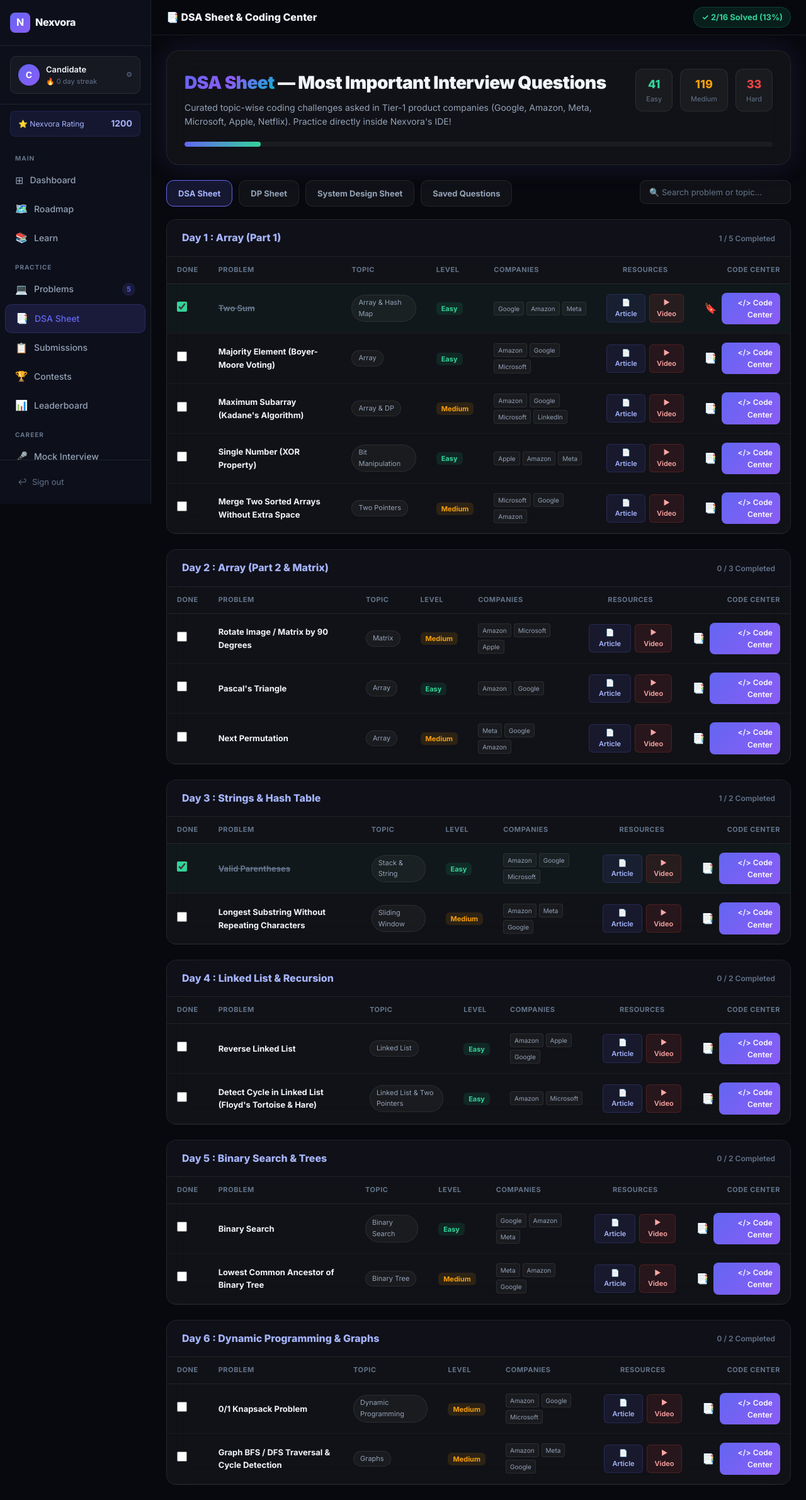
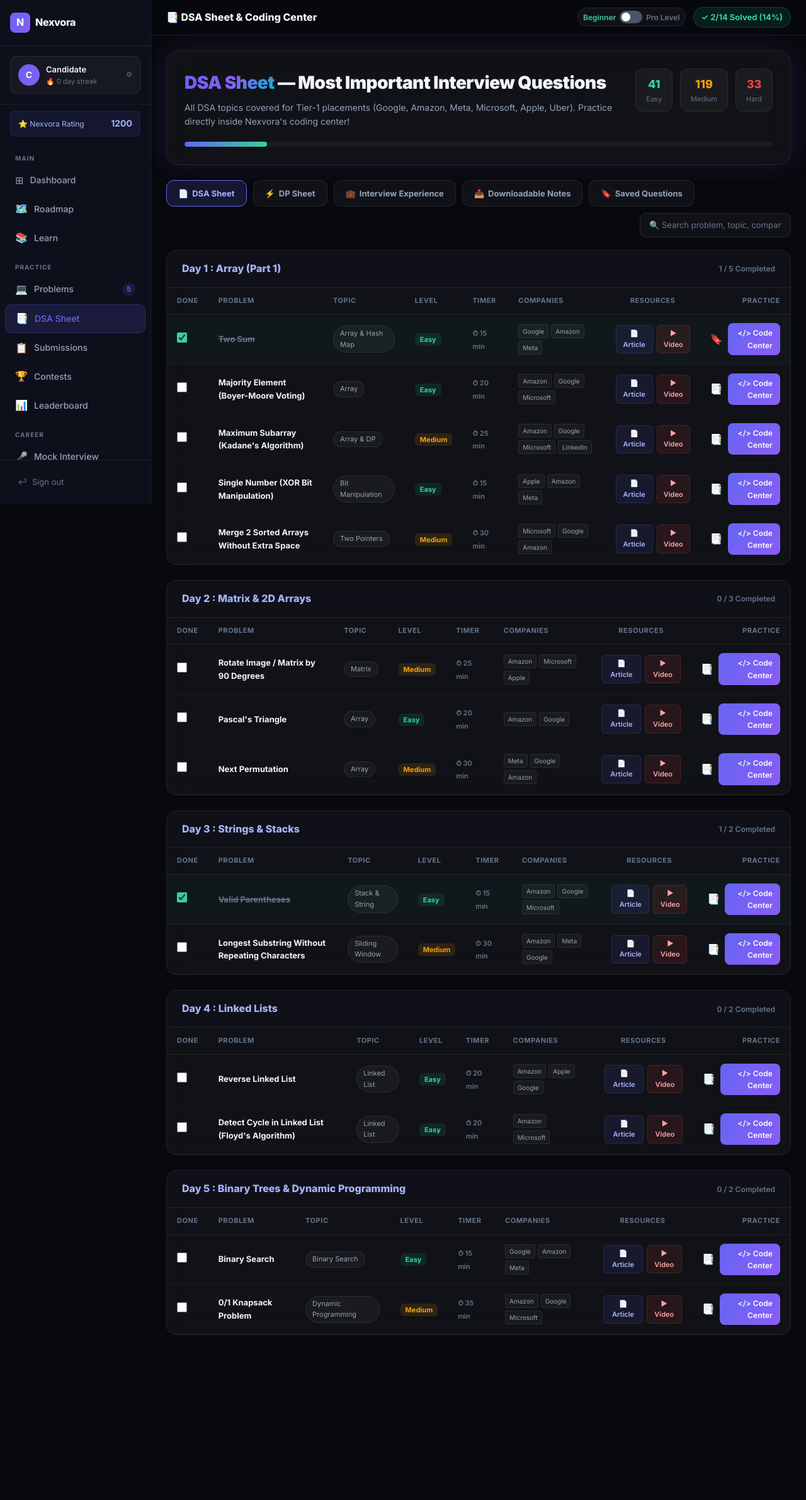
Before and after one commit to 24f2006167/career-platform-backend, a Next.js app in the folder frontend/: page /dsa-sheet in a window 1280 px wide. Shown: the whole page at 63% size. After the commit the page ends 2144 px from the top, so only its background shows below. Built offline with nearby package versions, Linux system fonts and the light colour scheme.

Commit message:
Full feature alignment with Apna College DSA Sheet: Beginner/Pro level toggle, Timers, DP Sheet, PDF Downloadable Notes, and Interview Experiences

```diff
--- a/frontend/app/dsa-sheet/page.tsx
+++ b/frontend/app/dsa-sheet/page.tsx
@@ -1,6 +1,6 @@
 "use client";
 
-import { useState, useEffect } from "react";
+import { useState } from "react";
 import Link from "next/link";
 import Sidebar from "@/components/dashboard/Sidebar";
 
@@ -14,6 +14,7 @@ interface SheetProblem {
   youtubeUrl?: string;
   estimatedTime: string;
   topic: string;
+  level: "Beginner" | "Pro";
 }
 
 interface DaySheet {
@@ -37,6 +38,7 @@ const DSA_SHEETS_DATA: DaySheet[] = [
         youtubeUrl: "https://www.youtube.com/watch?v=UXDSeD9mN-E",
         estimatedTime: "15 min",
         topic: "Array & Hash Map",
+        level: "Beginner",
       },
       {
         id: "p2",
@@ -48,6 +50,7 @@ const DSA_SHEETS_DATA: DaySheet[] = [
         youtubeUrl: "https://www.youtube.com/watch?v=npowH4yn0XM",
         estimatedTime: "20 min",
         topic: "Array",
+        level: "Beginner",
       },
       {
         id: "p3",
@@ -59,10 +62,11 @@ const DSA_SHEETS_DATA: DaySheet[] = [
         youtubeUrl: "https://www.youtube.com/watch?v=AHZpyENo7kE",
         estimatedTime: "25 min",
         topic: "Array & DP",
+        level: "Pro",
       },
       {
         id: "p4",
-        title: "Single Number (XOR Property)",
+        title: "Single Number (XOR Bit Manipulation)",
         slug: "single-number",
         difficulty: "Easy",
         companies: ["Apple", "Amazon", "Meta"],
@@ -70,10 +74,11 @@ const DSA_SHEETS_DATA: DaySheet[] = [
         youtubeUrl: "https://www.youtube.com/watch?v=bYw780k9h3M",
         estimatedTime: "15 min",
         topic: "Bit Manipulation",
+        level: "Beginner",
       },
       {
         id: "p5",
-        title: "Merge Two Sorted Arrays Without Extra Space",
+        title: "Merge 2 Sorted Arrays Without Extra Space",
         slug: "merge-sorted-array",
         difficulty: "Medium",
         companies: ["Microsoft", "Google", "Amazon"],
@@ -81,12 +86,13 @@ const DSA_SHEETS_DATA: DaySheet[] = [
         youtubeUrl: "https://www.youtube.com/watch?v=n7uwj04E0I4",
         estimatedTime: "30 min",
         topic: "Two Pointers",
+        level: "Pro",
       },
     ],
   },
   {
     day: 2,
-    title: "Day 2 : Array (Part 2 & Matrix)",
+    title: "Day 2 : Matrix & 2D Arrays",
     problems: [
       {
         id: "p6",
@@ -98,6 +104,7 @@ const DSA_SHEETS_DATA: DaySheet[] = [
         youtubeUrl: "https://www.youtube.com/watch?v=Y72QeX0Efxw",
         estimatedTime: "25 min",
         topic: "Matrix",
+        level: "Pro",
       },
       {
         id: "p7",
@@ -109,6 +116,7 @@ const DSA_SHEETS_DATA: DaySheet[] = [
         youtubeUrl: "https://www.youtube.com/watch?v=6JYIGP6XBLo",
         estimatedTime: "20 min",
         topic: "Array",
+        level: "Beginner",
       },
       {
         id: "p8",
@@ -120,12 +128,13 @@ const DSA_SHEETS_DATA: DaySheet[] = [
         youtubeUrl: "https://www.youtube.com/watch?v=JDOXKqF60RQ",
         estimatedTime: "30 min",
         topic: "Array",
+        level: "Pro",
       },
     ],
   },
   {
     day: 3,
-    title: "Day 3 : Strings & Hash Table",
+    title: "Day 3 : Strings & Stacks",
     problems: [
       {
         id: "p9",
@@ -137,6 +146,7 @@ const DSA_SHEETS_DATA: DaySheet[] = [
         youtubeUrl: "https://www.youtube.com/watch?v=wkDfsKijrZ8",
         estimatedTime: "15 min",
         topic: "Stack & String",
+        level: "Beginner",
       },
       {
         id: "p10",
@@ -148,12 +158,13 @@ const DSA_SHEETS_DATA: DaySheet[] = [
         youtubeUrl: "https://www.youtube.com/watch?v=qtVh-XEpsJo",
         estimatedTime: "30 min",
         topic: "Sliding Window",
+        level: "Pro",
       },
     ],
   },
   {
     day: 4,
-    title: "Day 4 : Linked List & Recursion",
+    title: "Day 4 : Linked Lists",
     problems: [
       {
         id: "p11",
@@ -165,23 +176,25 @@ const DSA_SHEETS_DATA: DaySheet[] = [
         youtubeUrl: "https://www.youtube.com/watch?v=iRtLEfYI0c8",
         estimatedTime: "20 min",
         topic: "Linked List",
+        level: "Beginner",
       },
       {
         id: "p12",
-        title: "Detect Cycle in Linked List (Floyd's Tortoise & Hare)",
+        title: "Detect Cycle in Linked List (Floyd's Algorithm)",
         slug: "linked-list-cycle",
         difficulty: "Easy",
         companies: ["Amazon", "Microsoft"],
         articleUrl: "https://takeuforward.org/data-structure/detect-a-cycle-in-a-linked-list/",
         youtubeUrl: "https://www.youtube.com/watch?v=354J83hXcT0",
         estimatedTime: "20 min",
-        topic: "Linked List & Two Pointers",
+        topic: "Linked List",
+        level: "Beginner",
       },
     ],
   },
   {
     day: 5,
-    title: "Day 5 : Binary Search & Trees",
+    title: "Day 5 : Binary Trees & Dynamic Programming",
     problems: [
       {
         id: "p13",
@@ -193,26 +206,10 @@ const DSA_SHEETS_DATA: DaySheet[] = [
         youtubeUrl: "https://www.youtube.com/watch?v=MHf6aWe25eE",
         estimatedTime: "15 min",
         topic: "Binary Search",
+        level: "Beginner",
       },
       {
         id: "p14",
-        title: "Lowest Common Ancestor of Binary Tree",
-        slug: "lowest-common-ancestor",
-        difficulty: "Medium",
-        companies: ["Meta", "Amazon", "Google"],
-        articleUrl: "https://takeuforward.org/data-structure/lowest-common-ancestor-for-two-given-nodes/",
-        youtubeUrl: "https://www.youtube.com/watch?v=_-QHfMDde90",
-        estimatedTime: "25 min",
-        topic: "Binary Tree",
-      },
-    ],
-  },
-  {
-    day: 6,
-    title: "Day 6 : Dynamic Programming & Graphs",
-    problems: [
-      {
-        id: "p15",
         title: "0/1 Knapsack Problem",
         slug: "01-knapsack",
         difficulty: "Medium",
@@ -221,25 +218,23 @@ const DSA_SHEETS_DATA: DaySheet[] = [
         youtubeUrl: "https://www.youtube.com/watch?v=GqOmJxyKH8w",
         estimatedTime: "35 min",
         topic: "Dynamic Programming",
-      },
-      {
-        id: "p16",
-        title: "Graph BFS / DFS Traversal & Cycle Detection",
-        slug: "graph-bfs-dfs",
-        difficulty: "Medium",
-        companies: ["Amazon", "Meta", "Google"],
-        articleUrl: "https://takeuforward.org/data-structure/breadth-first-search-bfs-level-order-traversal/",
-        youtubeUrl: "https://www.youtube.com/watch?v=-tgVpUgsQ5k",
-        estimatedTime: "30 min",
-        topic: "Graphs",
+        level: "Pro",
       },
     ],
   },
 ];
 
+const NOTES_DOWNLOADS = [
+  { title: "Complete Array & Matrix Cheatsheet PDF", size: "2.4 MB", type: "PDF Notes" },
+  { title: "Binary Trees & BST Master Cheatsheet", size: "3.1 MB", type: "PDF Notes" },
+  { title: "Dynamic Programming Top 20 Patterns", size: "4.5 MB", type: "PDF Notes" },
+  { title: "System Design HLD/LLD Handbook", size: "6.8 MB", type: "PDF Handbook" },
+];
+
 export default function DSASheetPage() {
   const [searchQuery, setSearchQuery] = useState("");
-  const [selectedCategory, setSelectedCategory] = useState("DSA Sheet");
+  const [activeTab, setActiveTab] = useState<"DSA Sheet" | "DP Sheet" | "Interview Experience" | "Downloadable Notes" | "Saved Questions">("DSA Sheet");
+  const [proMode, setProMode] = useState(false);
   const [completedMap, setCompletedMap] = useState<Record<string, boolean>>({ p1: true, p9: true });
   const [bookmarkedMap, setBookmarkedMap] = useState<Record<string, boolean>>({ p1: true });
 
@@ -265,6 +260,29 @@ export default function DSASheetPage() {
             <h1 style={{ fontSize: "16px", fontWeight: "800" }}>📑 DSA Sheet & Coding Center</h1>
           </div>
           <div style={{ marginLeft: "auto", display: "flex", gap: "12px", alignItems: "center" }}>
+            {/* Beginner / Pro Level Switch */}
+            <div style={{
+              display: "flex", alignItems: "center", gap: "6px",
+              padding: "4px 8px", borderRadius: "999px",
+              background: "var(--nex-surface)", border: "1px solid var(--nex-border)"
+            }}>
+              <span style={{ fontSize: "12px", color: !proMode ? "#34d399" : "var(--nex-text-3)", fontWeight: "600" }}>Beginner</span>
+              <button
+                onClick={() => setProMode(!proMode)}
+                style={{
+                  width: "36px", height: "20px", borderRadius: "999px",
+                  background: proMode ? "var(--nex-primary)" : "#4b5563",
+                  border: "none", cursor: "pointer", position: "relative", transition: "all 0.2s"
+                }}
+              >
+                <div style={{
+                  width: "14px", height: "14px", borderRadius: "50%", background: "white",
+                  position: "absolute", top: "3px", left: proMode ? "19px" : "3px", transition: "all 0.2s"
+                }} />
+              </button>
+              <span style={{ fontSize: "12px", color: proMode ? "#a5b4fc" : "var(--nex-text-3)", fontWeight: "600" }}>Pro Level</span>
+            </div>
+
             <div style={{
               display: "flex", alignItems: "center", gap: "6px",
               padding: "5px 12px", borderRadius: "999px",
@@ -284,8 +302,8 @@ export default function DSASheetPage() {
                 <h2 style={{ fontSize: "28px", fontWeight: "900", letterSpacing: "-0.02em", marginBottom: "6px" }}>
                   <span className="gradient-text">DSA Sheet</span> — Most Important Interview Questions
                 </h2>
-                <p style={{ color: "var(--nex-text-2)", fontSize: "14px", maxWidth: "650px", lineHeight: "1.6" }}>
-                  Curated topic-wise coding challenges asked in Tier-1 product companies (Google, Amazon, Meta, Microsoft, Apple, Netflix). Practice directly inside Nexvora&apos;s IDE!
+                <p style={{ color: "var(--nex-text-2)", fontSize: "14px", maxWidth: "680px", lineHeight: "1.6" }}>
+                  All DSA topics covered for Tier-1 placements (Google, Amazon, Meta, Microsoft, Apple, Uber). Practice directly inside Nexvora&apos;s coding center!
                 </p>
               </div>
 
@@ -320,46 +338,97 @@ export default function DSASheetPage() {
             </div>
           </div>
 
-          {/* Navigation Category Tabs */}
-          <div style={{ display: "flex", gap: "10px", marginBottom: "20px", flexWrap: "wrap" }}>
-            {["DSA Sheet", "DP Sheet", "System Design Sheet", "Saved Questions"].map((tab) => (
+          {/* Navigation Tabs (Matching Apna College Layout) */}
+          <div style={{ display: "flex", gap: "10px", marginBottom: "20px", flexWrap: "wrap", alignItems: "center" }}>
+            {[
+              { id: "DSA Sheet", icon: "📄" },
+              { id: "DP Sheet", icon: "⚡" },
+              { id: "Interview Experience", icon: "💼" },
+              { id: "Downloadable Notes", icon: "📥" },
+              { id: "Saved Questions", icon: "🔖" },
+            ].map((tab) => (
               <button
-                key={tab}
-                onClick={() => setSelectedCategory(tab)}
+                key={tab.id}
+                onClick={() => setActiveTab(tab.id as typeof activeTab)}
                 style={{
                   padding: "10px 18px", borderRadius: "12px", fontSize: "13px", fontWeight: "700",
-                  border: `1px solid ${selectedCategory === tab ? "var(--nex-primary)" : "var(--nex-border)"}`,
-                  background: selectedCategory === tab ? "rgba(99,102,241,0.15)" : "var(--nex-surface)",
-                  color: selectedCategory === tab ? "#a5b4fc" : "var(--nex-text-2)",
-                  cursor: "pointer", transition: "all 0.2s"
+                  border: `1px solid ${activeTab === tab.id ? "var(--nex-primary)" : "var(--nex-border)"}`,
+                  background: activeTab === tab.id ? "rgba(99,102,241,0.15)" : "var(--nex-surface)",
+                  color: activeTab === tab.id ? "#a5b4fc" : "var(--nex-text-2)",
+                  cursor: "pointer", transition: "all 0.2s", display: "flex", alignItems: "center", gap: "6px"
                 }}
               >
-                {tab}
+                <span>{tab.icon}</span>
+                <span>{tab.id}</span>
               </button>
             ))}
+
             <div style={{ marginLeft: "auto", minWidth: "240px" }}>
               <input
                 type="text"
                 value={searchQuery}
                 onChange={(e) => setSearchQuery(e.target.value)}
-                placeholder="🔍 Search problem or topic..."
+                placeholder="🔍 Search problem, topic, company..."
                 className="nex-input"
                 style={{ padding: "8px 14px", fontSize: "13px" }}
               />
             </div>
           </div>
 
-          {/* Day-Wise Sheets List */}
+          {/* Tab Content Rendering */}
+          {activeTab === "Downloadable Notes" ? (
+            <div style={{ display: "grid", gridTemplateColumns: "repeat(2, 1fr)", gap: "16px" }}>
+              {NOTES_DOWNLOADS.map((note) => (
+                <div key={note.title} className="glass" style={{ padding: "20px", borderRadius: "14px", display: "flex", alignItems: "center", justifyContent: "space-between" }}>
+                  <div>
+                    <div style={{ fontSize: "11px", color: "#a5b4fc", fontWeight: "700", textTransform: "uppercase" }}>{note.type} • {note.size}</div>
+                    <div style={{ fontSize: "15px", fontWeight: "800", color: "var(--nex-text-1)", marginTop: "4px" }}>{note.title}</div>
+                  </div>
+                  <button className="btn-primary btn-sm" onClick={() => alert(`Downloading ${note.title}...`)}>
+                    📥 Download
+                  </button>
+                </div>
+              ))}
+            </div>
+          ) : activeTab === "Interview Experience" ? (
+            <div className="glass" style={{ padding: "24px", borderRadius: "16px" }}>
+              <h3 style={{ fontSize: "18px", fontWeight: "800", marginBottom: "12px" }}>💼 Tier-1 Interview Experiences & Questions</h3>
+              <p style={{ color: "var(--nex-text-2)", fontSize: "14px", marginBottom: "20px" }}>
+                Real technical interview breakdown from candidates who cracked Google, Amazon, Meta, and Microsoft SDE roles in 2026.
+              </p>
+              <div style={{ display: "flex", flexDirection: "column", gap: "12px" }}>
+                {[
+                  { company: "Google SDE-1", rounds: "4 Coding Rounds + 1 Googlyness", date: "August 2026", tags: ["Graph BFS", "DP Tree", "System Design"] },
+                  { company: "Amazon SDE-2", rounds: "3 Coding Rounds + Bar Raiser LPs", date: "July 2026", tags: ["Two Pointers", "Sliding Window", "Leadership"] },
+                  { company: "Meta Production Engineer", rounds: "Systems Coding + Architecture", date: "August 2026", tags: ["Consistent Hash", "Cache Invalidation"] },
+                ].map((exp, i) => (
+                  <div key={i} style={{ padding: "16px", borderRadius: "12px", background: "var(--nex-surface)", border: "1px solid var(--nex-border)" }}>
+                    <div style={{ display: "flex", justifyContent: "space-between", alignItems: "center", marginBottom: "6px" }}>
+                      <div style={{ fontSize: "15px", fontWeight: "800", color: "var(--nex-text-1)" }}>{exp.company}</div>
+                      <div style={{ fontSize: "12px", color: "var(--nex-text-3)" }}>{exp.date}</div>
+                    </div>
+                    <div style={{ fontSize: "13px", color: "var(--nex-text-2)", marginBottom: "10px" }}>{exp.rounds}</div>
+                    <div style={{ display: "flex", gap: "6px" }}>
+                      {exp.tags.map(t => <span key={t} className="tag-chip" style={{ fontSize: "11px" }}>{t}</span>)}
+                    </div>
+                  </div>
+                ))}
+              </div>
+            </div>
+          ) : (
+            /* Day-Wise Sheets List */
             <div style={{ display: "flex", flexDirection: "column", gap: "24px" }}>
               {DSA_SHEETS_DATA.map((daySheet) => {
                 const filteredProblems = daySheet.problems.filter((p) => {
-                if (selectedCategory === "Saved Questions" && !bookmarkedMap[p.id]) return false;
+                  if (activeTab === "Saved Questions" && !bookmarkedMap[p.id]) return false;
+                  if (activeTab === "DP Sheet" && !p.topic.includes("DP") && !p.topic.includes("Dynamic Programming")) return false;
+                  if (proMode && p.level !== "Pro") return false;
                   if (!searchQuery) return true;
                   const q = searchQuery.toLowerCase();
                   return p.title.toLowerCase().includes(q) || p.topic.toLowerCase().includes(q) || p.companies.some(c => c.toLowerCase().includes(q));
                 });
 
-              if (filteredProblems.length === 0 && searchQuery) return null;
+                if (filteredProblems.length === 0 && (searchQuery || activeTab !== "DSA Sheet" || proMode)) return null;
 
                 return (
                   <div key={daySheet.day} className="glass" style={{ borderRadius: "16px", overflow: "hidden" }}>
@@ -385,9 +454,10 @@ export default function DSASheetPage() {
                             <th style={{ padding: "12px 16px" }}>Problem</th>
                             <th style={{ padding: "12px 16px" }}>Topic</th>
                             <th style={{ padding: "12px 16px" }}>Level</th>
+                            <th style={{ padding: "12px 16px" }}>Timer</th>
                             <th style={{ padding: "12px 16px" }}>Companies</th>
                             <th style={{ padding: "12px 16px", textAlign: "center" }}>Resources</th>
-                          <th style={{ padding: "12px 16px", textAlign: "right" }}>Code Center</th>
+                            <th style={{ padding: "12px 16px", textAlign: "right" }}>Practice</th>
                           </tr>
                         </thead>
                         <tbody>
@@ -434,6 +504,13 @@ export default function DSASheetPage() {
                                     background: prob.difficulty === "Easy" ? "rgba(16,185,129,0.12)" : prob.difficulty === "Medium" ? "rgba(245,158,11,0.12)" : "rgba(239,68,68,0.12)"
                                   }}>
                                     {prob.difficulty}
+                                  </span>
+                                </td>
+
+                                {/* Timer */}
+                                <td style={{ padding: "14px 16px" }}>
+                                  <span style={{ fontSize: "11px", color: "var(--nex-text-3)", fontWeight: "600" }}>
+                                    ⏱ {prob.estimatedTime}
                                   </span>
                                 </td>
 
@@ -517,6 +594,7 @@ export default function DSASheetPage() {
                 );
               })}
             </div>
+          )}
         </div>
       </div>
     </div>
```
Lines whose indentation alone changed are shown as unchanged.
